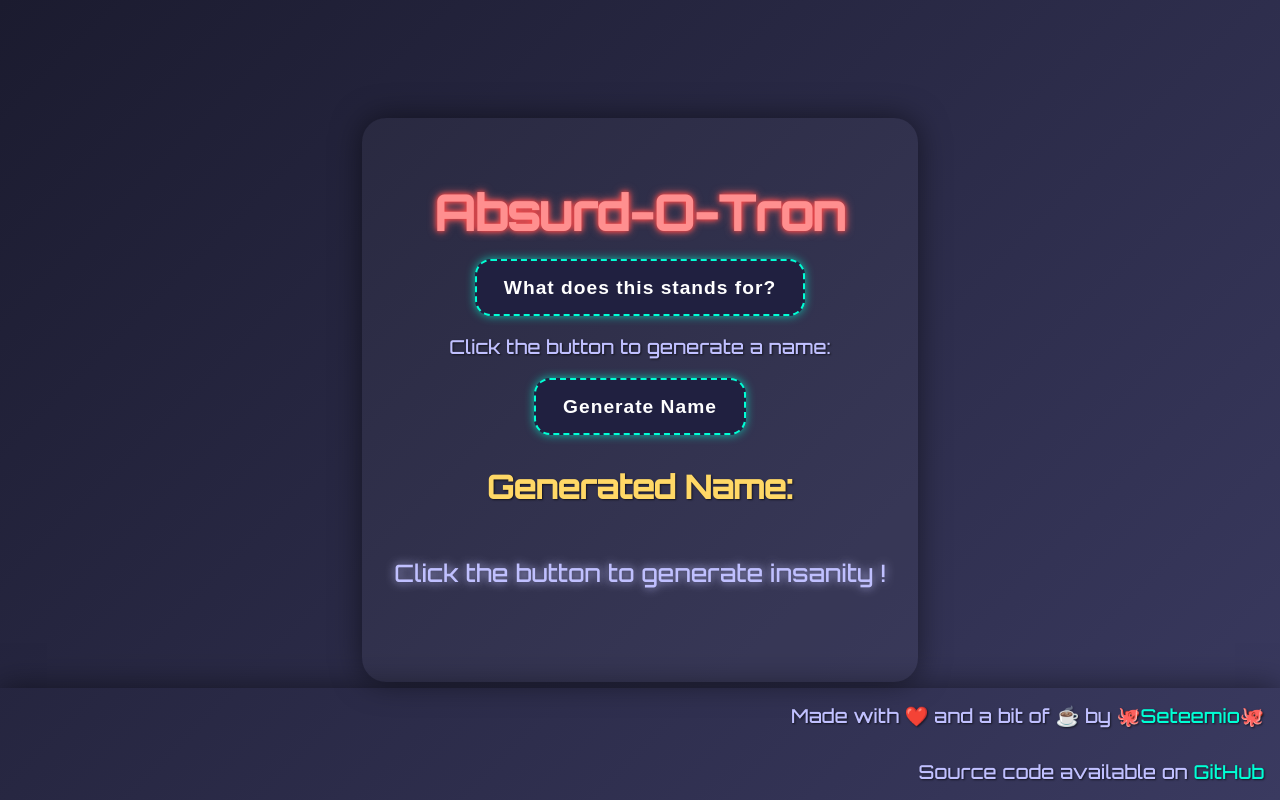
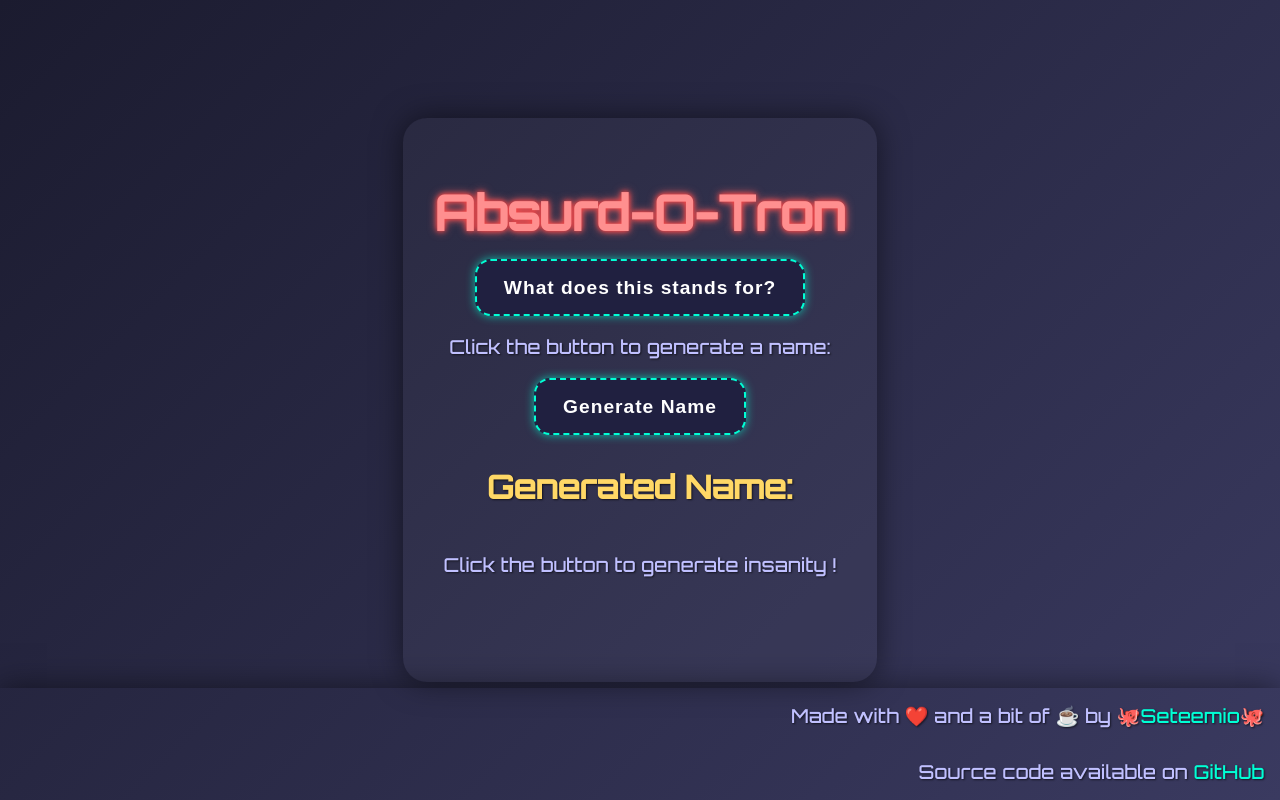
Before and after one commit to 7imio/absurd-o-tron, a React (Vite) app: page / in a window 1280 px wide. Built offline with nearby package versions, Linux system fonts and the light colour scheme.

Commit message:
fixed css

```diff
--- a/src/Components/NameDisplay.tsx
+++ b/src/Components/NameDisplay.tsx
@@ -32,9 +32,9 @@ const NameDisplay: React.FC<NameDisplayProps> = ({ name }) => {
             {name}
           </p>
         ) : (
-          <p className="displayed-name">Click the button to generate insanity !</p>
+          <p>Click the button to generate insanity !</p>
         )}
-        {copied && <p className="copied-message">✅ Name copied to clipboard!</p>}
+        {copied && <p className="copy-popup">✅ Name copied to clipboard!</p>}
       </div>
     </div>
   );
--- a/src/index.css
+++ b/src/index.css
@@ -76,6 +76,10 @@ p {
   background-color: rgba(255, 255, 255, 0.1);
 }
 
+.name-wrapper {
+  position: relative;
+}
+
 .copy-popup {
   position: absolute;
   top: -2rem;
@@ -117,7 +121,6 @@ footer p {
   margin: 0;
   padding: 1rem;
 }
-
 
 
 .name-display {
```
